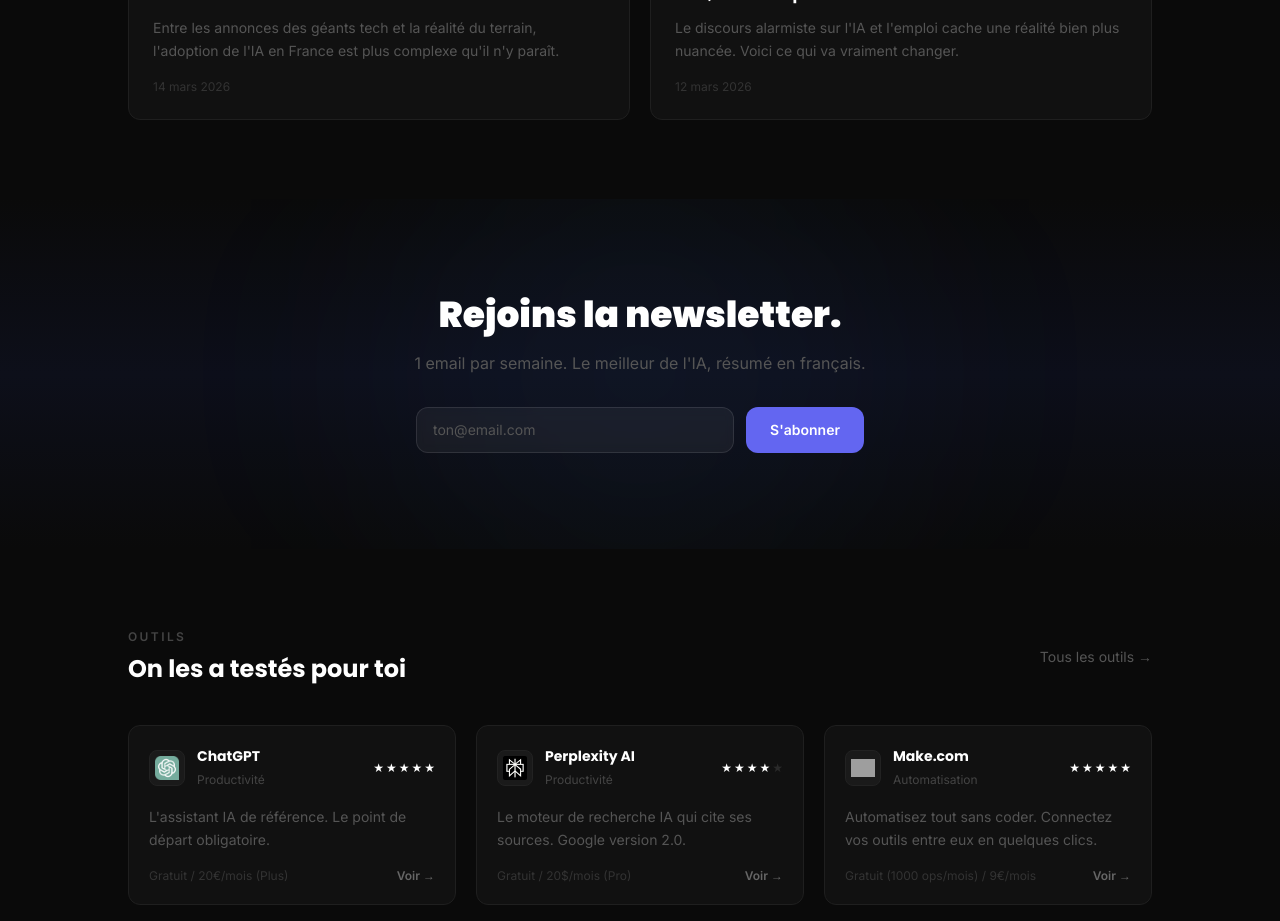
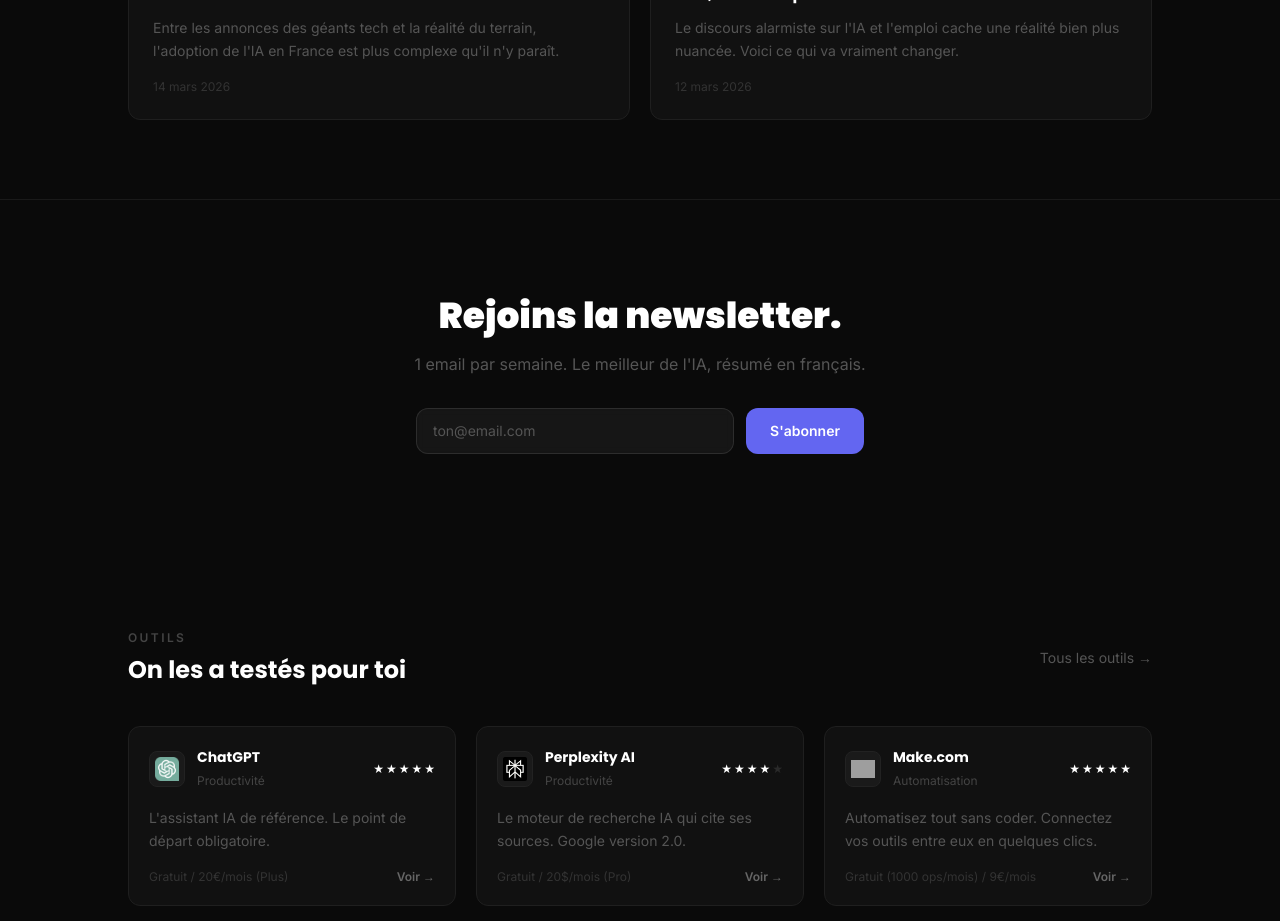
Before and after one commit to KAIVertz/standard-ia, a Next.js app: page / in a window 1280 px wide. Shown: the part 2520-3441 px from the top of the page. Built offline with nearby package versions, Linux system fonts and the light colour scheme; grey boxes are pictures that could not be loaded.

Commit message:
Remove colored backgrounds from form sections — match site black bg everywhere

```diff
--- a/app/outils/[slug]/page.tsx
+++ b/app/outils/[slug]/page.tsx
@@ -113,7 +113,7 @@ export default function ToolPage({ params }: { params: { slug: string } }) {
       </article>
 
       {/* Newsletter CTA */}
-      <section className="py-14 px-6" style={{ background: "#0f0f0f", borderTop: "1px solid #1a1a1a" }}>
+      <section className="py-14 px-6 border-t border-[#1a1a1a]">
         <div className="max-w-xl mx-auto text-center">
           <h3 className="font-display font-black text-white text-2xl mb-3">Reçois chaque édition dans ta boîte mail.</h3>
           <p className="text-[#555] text-sm mb-6">Gratuit · Sans spam · Résiliable en un clic</p>
--- a/app/page.tsx
+++ b/app/page.tsx
@@ -192,10 +192,8 @@ export default function Home() {
       {/* ═══════════════════════════════════════
           7. MID-PAGE CTA — Newsletter
       ═══════════════════════════════════════ */}
-      <section className="py-24 px-6 relative overflow-hidden">
-        <div className="absolute inset-0 bg-gradient-to-b from-[#0a0a0a] via-[#0d0f1a] to-[#0a0a0a]" />
-        <div className="absolute top-1/2 left-1/2 -translate-x-1/2 -translate-y-1/2 w-[500px] h-[500px] bg-blue-500/5 rounded-full blur-[120px] pointer-events-none" />
-        <div className="relative max-w-2xl mx-auto text-center">
+      <section className="py-24 px-6 border-t border-[#1a1a1a]">
+        <div className="max-w-2xl mx-auto text-center">
           <AnimateIn>
             <h2 className="font-display font-black text-white text-3xl md:text-4xl mb-4">
               Rejoins la newsletter.
--- a/app/posts/[slug]/page.tsx
+++ b/app/posts/[slug]/page.tsx
@@ -106,7 +106,7 @@ export default function PostPage({ params }: { params: { slug: string } }) {
       </article>
 
       {/* Newsletter CTA */}
-      <section className="py-14 px-6" style={{ background: "#0f0f0f", borderTop: "1px solid #1a1a1a" }}>
+      <section className="py-14 px-6 border-t border-[#1a1a1a]">
         <div className="max-w-xl mx-auto text-center">
           <h3 className="font-display font-black text-white text-2xl mb-3">Reçois chaque édition dans ta boîte mail.</h3>
           <p className="text-[#555] text-sm mb-6">Gratuit · Sans spam · Résiliable en un clic</p>
```
